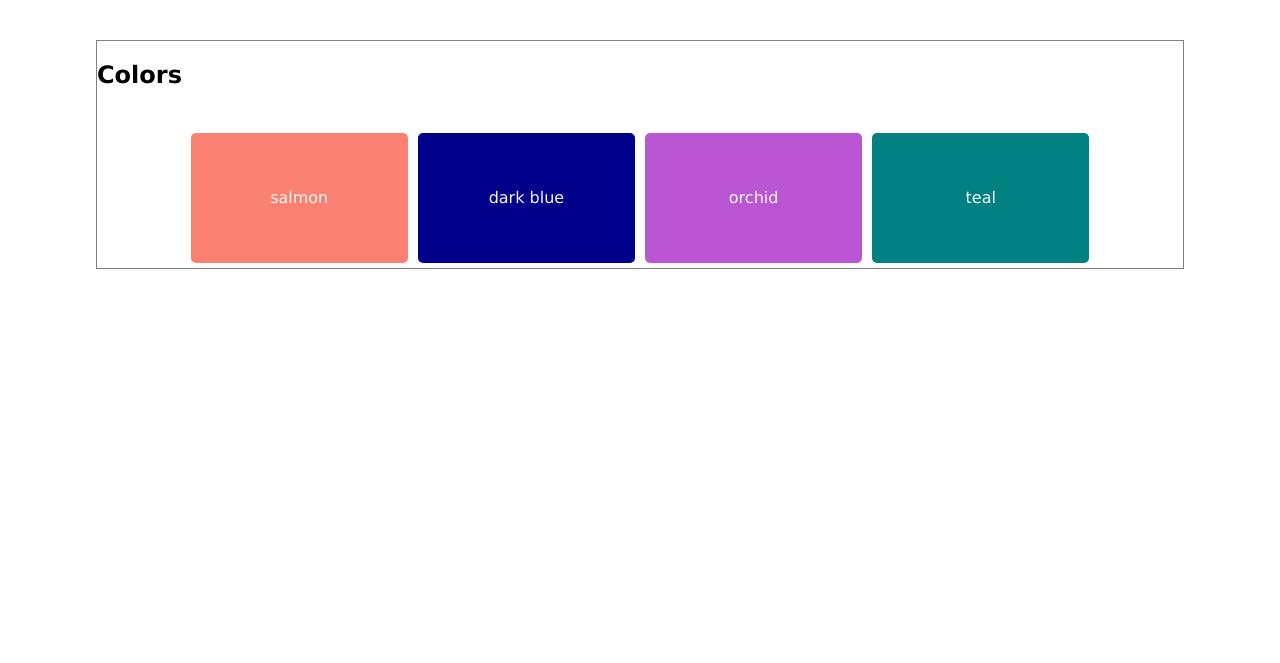
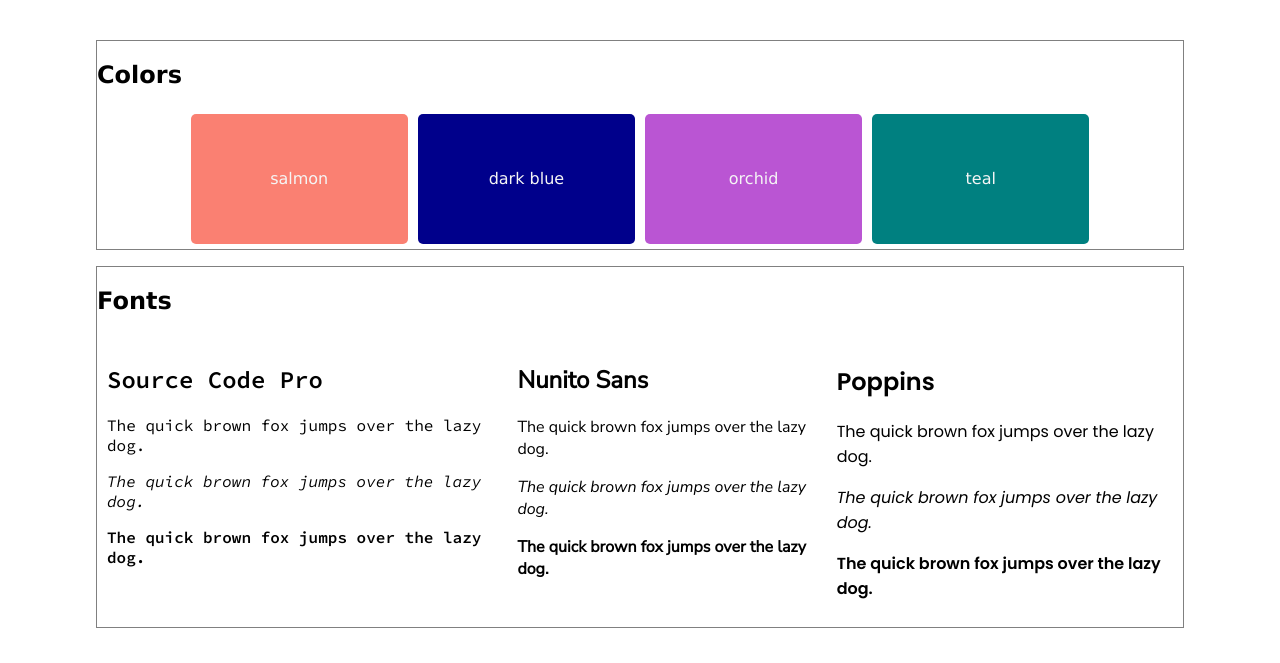
Before and after one commit to dannyr22/danny-style-guide, a plain HTML site: page index.html in a window 1280 px wide. Shown: the part 137-800 px from the top of the page. Drawn offline with Linux system fonts and the light colour scheme.

Commit message:
fonts finished and beginning styles

```diff
--- a/index.html
+++ b/index.html
@@ -4,6 +4,9 @@
         <meta charset="UTF-8">
         <meta name="viewport" content="width=device-width, initial-scale=1.0">
         <link rel="stylesheet" type="text/css" href="./resources/css/style.css">
+        <link href="https://fonts.googleapis.com/css2?family=Source+Code+Pro:ital,wght@0,400;0,600;1,400&display=swap" rel="stylesheet">
+        <link href="https://fonts.googleapis.com/css2?family=Nunito+Sans:ital,wght@0,400;1,400;1,600&display=swap" rel="stylesheet">
+        <link href="https://fonts.googleapis.com/css2?family=Poppins:ital,wght@0,400;0,600;1,400&display=swap" rel="stylesheet">
         <title>Danny's style guide</title>
     </head>
     <body>
@@ -13,9 +16,9 @@
             </div>
         </header>
         <main>
+            <!--Colors-->
             <section class="top">
                 <h2 class="colors-title">Colors</h2>
-                <br>
                 <div class="colors">
                     <div class="color color-1">
                         <p class="color-label">salmon</p>
@@ -31,6 +34,31 @@
                     </div>
                 </div>
             </section>
+            <!-- End of colors-->
+            <!--beginning of fonts-->
+            <section class="middle">
+                <h2 class="fonts-title">Fonts</h2>
+                <div class="fonts">
+                    <div class="source-section font">
+                        <h2 class="source-font">Source Code Pro</h2>
+                            <p class="source-1">The quick brown fox jumps over the lazy dog.</p>
+                            <p class="source-2">The quick brown fox jumps over the lazy dog.</p>
+                            <p class="source-3">The quick brown fox jumps over the lazy dog.</p>
+                    </div>
+                    <div class="nunito-section font">
+                        <h2 class="nunito-font">Nunito Sans</h2>
+                            <p class="nunito-1">The quick brown fox jumps over the lazy dog.</p>
+                            <p class="nunito-2">The quick brown fox jumps over the lazy dog.</p>
+                            <p class="nunito-3">The quick brown fox jumps over the lazy dog.</p>
+                    </div>
+                    <div class="poppins-section font">
+                        <h2 class="poppins-font">Poppins</h2>
+                            <p class="poppins-1">The quick brown fox jumps over the lazy dog.</p>
+                            <p class="poppins-2">The quick brown fox jumps over the lazy dog.</p>
+                            <p class="poppins-3">The quick brown fox jumps over the lazy dog.</p>
+                    </div>
+                </div>
+            </section>
         </main>
     </body>
 </html>
--- a/resources/css/style.css
+++ b/resources/css/style.css
@@ -57,3 +57,58 @@ main {
 
 }
 /* fonts*/
+.source-font {
+    font-family: 'Source Code Pro';
+}
+.source-1 {
+    font-family: 'Source Code Pro';
+}
+.source-2 {
+    font-family: 'Source Code Pro';
+    font-style: italic;
+}
+.source-3 {
+    font-family: 'Source Code Pro';
+    font-weight: 600;
+}
+
+.nunito-font {
+    font-family: 'Nunito Sans';
+}
+.nunito-1 {
+    font-family: 'Nunito Sans';
+}
+.nunito-2 {
+    font-family: 'Nunito Sans';
+    font-style: italic;
+}
+.nunito-3 {
+    font-family: 'Nunito Sans';
+    font-weight: 600;
+}
+.poppins-font {
+    font-family: 'Poppins';
+}
+.poppins-1 {
+    font-family: 'Poppins';
+}
+.poppins-2 {
+    font-family: 'Poppins';
+    font-style: italic;
+}
+.poppins-3 {
+    font-family: 'Poppins';
+    font-weight: 600;
+}
+.middle {
+    margin-top: 1rem;
+    border: 1px solid gray;
+}
+.fonts {
+    display: flex;
+    width: 100%;
+    justify-content: center;
+}
+.font {
+    margin: 10px;
+}
```
